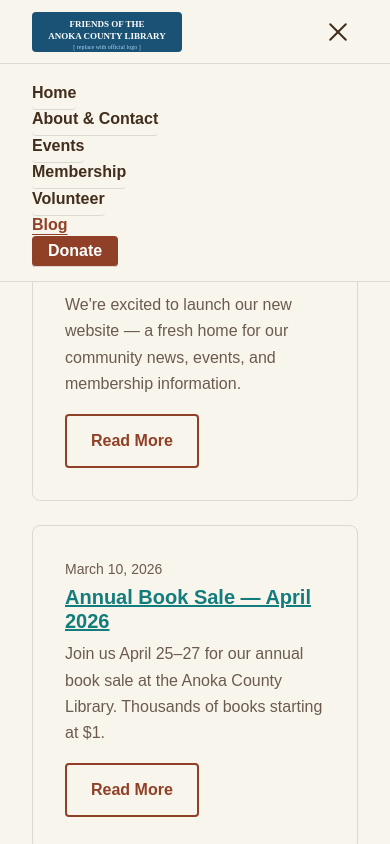
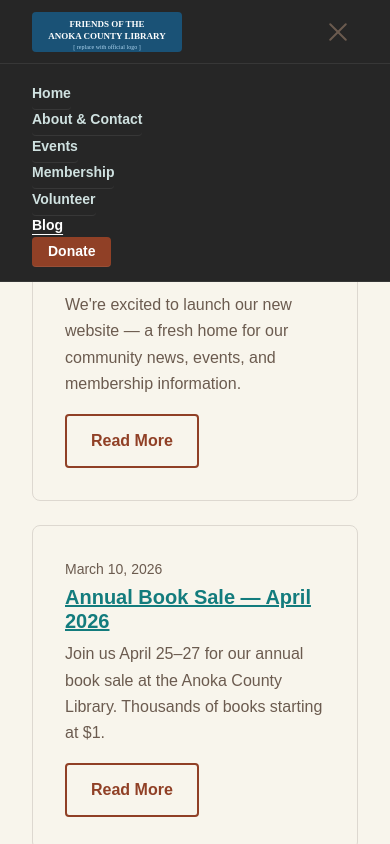
Before and after one commit to Anoka-Library-Friends/website, a website: page blog/index.html in a window 390 px wide. Both pictures are taken after a click on the button "Open menu". Shown: the top 844 px of the page. Drawn offline with Linux system fonts and the light colour scheme.

Commit message:
style: update nav and footer to dark brand colors
Co-Authored-By: Don <Rytrex@users.noreply.github.com>

```diff
--- a/style.css
+++ b/style.css
@@ -244,8 +244,8 @@ p:last-child { margin-bottom: 0; }
   position: sticky;
   top: 0;
   z-index: 100;
-  background: var(--color-bg);
-  border-bottom: 1px solid var(--color-border);
+  background: var(--color-dark);
+  border-bottom: 1px solid rgba(255, 255, 255, 0.08);
   height: var(--nav-height);
   display: flex;
   align-items: center;
@@ -274,37 +274,39 @@ p:last-child { margin-bottom: 0; }
 }
 
 .nav-links a {
+  font-family: var(--font-heading);
   font-weight: 600;
+  font-size: var(--font-size-sm);
   text-decoration: none;
-  color: var(--color-text);
+  color: var(--color-sky);
   padding: 0.625rem var(--space-sm);  /* 10px vertical → ~46px tap target (WCAG 2.5.5) */
   border-radius: var(--radius);
+  transition: color 0.15s;
 }
 
 .nav-links a:hover {
-  color: var(--color-primary);
+  color: #fff;
 }
 
 .nav-links a[aria-current="page"] {
-  color: var(--color-primary);
+  color: #fff;
   text-decoration: underline;
   text-underline-offset: 4px;
 }
 
 /* Donate link styled as button */
 .nav-links .nav-donate {
-  background: var(--color-accent);
+  background: var(--color-primary);
   color: #fff;
   padding: 0.4rem 1rem;
   border-radius: var(--radius);
 }
 
 .nav-links .nav-donate:hover {
-  background: var(--color-accent-dark);
+  background: var(--color-primary-dark);
   color: #fff;
 }
 
-/* Keep donate link text white when active (overrides the aria-current color rule) */
 .nav-links .nav-donate[aria-current="page"] {
   color: #fff;
 }
@@ -326,7 +328,7 @@ p:last-child { margin-bottom: 0; }
   display: block;
   width: 24px;
   height: 2px;
-  background: var(--color-text);
+  background: var(--color-text-muted);
   border-radius: 2px;
   transition: transform 0.2s, opacity 0.2s;
 }
@@ -356,8 +358,8 @@ p:last-child { margin-bottom: 0; }
     flex-direction: column;
     align-items: flex-start;
     gap: 0;
-    background: var(--color-bg);
-    border-bottom: 1px solid var(--color-border);
+    background: var(--color-dark);
+    border-bottom: 1px solid rgba(255, 255, 255, 0.08);
     padding: var(--space-md) var(--space-lg);
   }
 
@@ -368,7 +370,7 @@ p:last-child { margin-bottom: 0; }
   .nav-links a {
     width: 100%;
     padding: var(--space-sm) 0;
-    border-bottom: 1px solid var(--color-border);
+    border-bottom: 1px solid rgba(255, 255, 255, 0.08);
   }
 }
 
@@ -376,17 +378,17 @@ p:last-child { margin-bottom: 0; }
    FOOTER
    ============================================= */
 .site-footer {
-  background: var(--color-primary-dark);
-  color: rgba(255, 255, 255, 0.85);
+  background: var(--color-dark);
+  color: var(--color-sky);
   padding-block: var(--space-xl);
 }
 
 .site-footer a {
-  color: rgba(255, 255, 255, 0.85);
+  color: var(--color-sky);
 }
 
 .site-footer a:hover {
-  color: #fff;
+  color: var(--color-sky);
 }
 
 .footer-inner {
```
